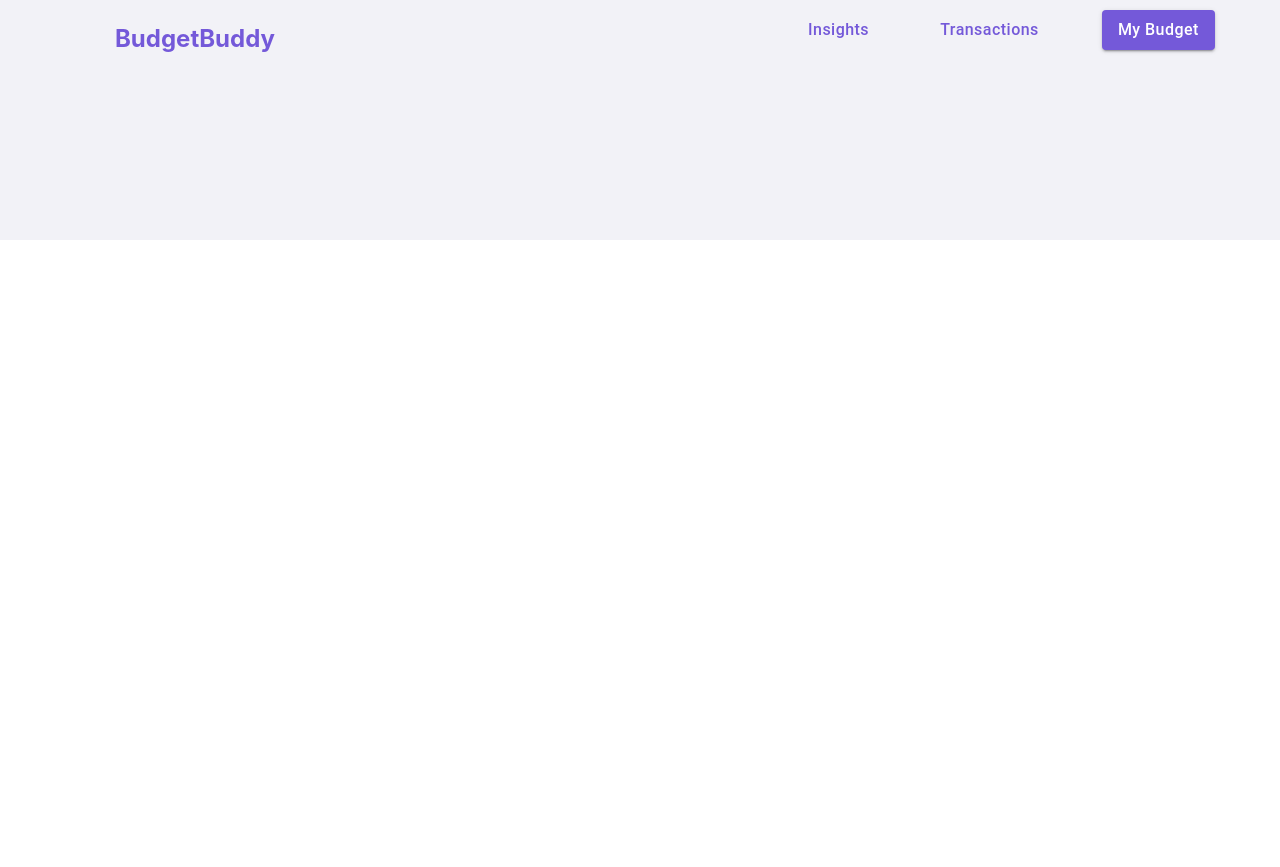
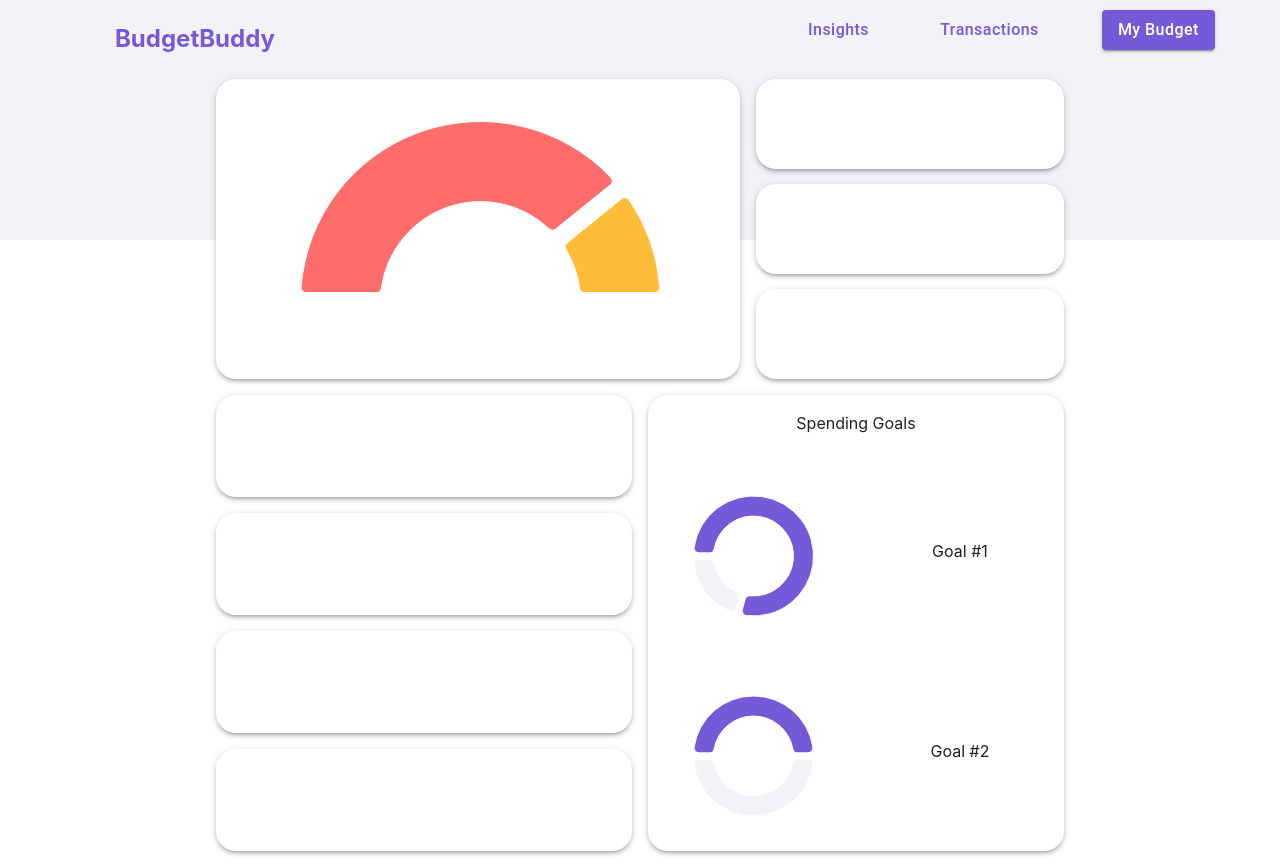
Before and after one commit to wisng/BudgetBuddy, a React (Vite) app in the folder frontend/: page /home in a window 1280 px wide. Before the commit the page ends 800 px from the top, so only its background shows below. Built offline with nearby package versions, Linux system fonts and the light colour scheme.

Commit message:
added home screen

```diff
--- a/frontend/package.json
+++ b/frontend/package.json
@@ -13,6 +13,7 @@
     "@emotion/react": "^11.13.3",
     "@emotion/styled": "^11.13.0",
     "@mui/material": "^6.1.6",
+    "@mui/x-charts": "^7.22.1",
     "react": "^18.3.1",
     "react-dom": "^18.3.1",
     "react-router-dom": "^6.27.0"
--- a/frontend/src/screens/Home.jsx
+++ b/frontend/src/screens/Home.jsx
@@ -1,13 +1,149 @@
 import React from "react";
-import { Typography, TextField, Button, Box, Link, Paper, Grid2 as Grid } from '@mui/material';
+import { Typography, TextField, Button, Box, Link, Paper, Grid2 as Grid } from "@mui/material";
+import { PieChart } from "@mui/x-charts/PieChart";
 import Navbar from "../components/Navbar";
 import Header from "../components/Header";
 
 const Home = () => {
   return (
-    <Box sx={{ flexGrow: 1}}>
-      <Header/>
-      <Navbar/>
+    <Box sx={{ flexGrow: 1 }}>
+      <Header />
+      <Navbar />
+      <Grid container spacing={2}>
+        <Grid size={2} sx={{}}></Grid>
+        <Grid container size={5} sx={{ height: "300px" }}>
+          <Paper elevation={3} sx={{ height: "100%", width: "100%", borderRadius: "20px" }}>
+            <Grid container sx={{ height: "100%" }}>
+              <Grid size={1} sx={{}}></Grid>
+              <Grid size={10} sx={{}}>
+                <PieChart
+                  colors={["#FE6C6C", "#FEBD38"]}
+                  series={[
+                    {
+                      startAngle: -90,
+                      endAngle: 90,
+                      innerRadius: 100,
+                      outerRadius: 180,
+                      paddingAngle: 5,
+                      cornerRadius: 5,
+                      cx: "65%",
+                      cy: "75%",
+                      data: [{ value: 80 }, { value: 20 }],
+                    },
+                  ]}
+                  height={300}
+                />
+              </Grid>
+              <Grid size={1} sx={{}}></Grid>
+            </Grid>
+          </Paper>
+        </Grid>
+        <Grid
+          container
+          size={3}
+          spacing={1}
+          sx={{
+            display: "flex",
+            flexDirection: "column",
+            justifyContent: "space-between",
+            alignItems: "center",
+            height: "300px",
+          }}
+        >
+          <Paper elevation={3} sx={{ height: "30%", width: "100%", borderRadius: "20px" }}></Paper>
+          <Paper elevation={3} sx={{ height: "30%", width: "100%", borderRadius: "20px" }}></Paper>
+          <Paper elevation={3} sx={{ height: "30%", width: "100%", borderRadius: "20px" }}></Paper>
+        </Grid>
+        <Grid size={2} sx={{}}></Grid>
+      </Grid>
+      <Grid container spacing={2} sx={{ marginTop: 2, marginBottom: 2 }}>
+        <Grid size={2} sx={{}}></Grid>
+        <Grid container size={4} sx={{}}>
+          <Paper elevation={3} sx={{ minHeight: "100px", width: "100%", borderRadius: "20px" }}></Paper>
+          <Paper elevation={3} sx={{ minHeight: "100px", width: "100%", borderRadius: "20px" }}></Paper>
+          <Paper elevation={3} sx={{ minHeight: "100px", width: "100%", borderRadius: "20px" }}></Paper>
+          <Paper elevation={3} sx={{ minHeight: "100px", width: "100%", borderRadius: "20px" }}></Paper>
+          {/* <Paper elevation={3} sx={{minHeight: "100px", width: "100%", borderRadius: "20px"}}></Paper> */}
+        </Grid>
+        <Grid
+          container
+          size={4}
+          spacing={1}
+          sx={{ display: "flex", flexDirection: "column", justifyContent: "space-between", alignItems: "center" }}
+        >
+          <Paper elevation={3} sx={{ minHeight: "300px", width: "100%", borderRadius: "20px" }}>
+            <Grid container>
+              <Grid size={2} sx={{}}></Grid>
+              <Grid size={8} sx={{}}>
+                <p>Spending Goals</p>
+              </Grid>
+              <Grid size={2} sx={{}}></Grid>
+            </Grid>
+            <Grid container>
+              <Grid size={6} sx={{}}>
+                <PieChart
+                  colors={["#7459D9", "#F2F2F7"]}
+                  series={[
+                    {
+                      data: [
+                        { id: 1, value: 80 },
+                        { id: 2, value: 20 },
+                      ],
+                      innerRadius: 40,
+                      outerRadius: 60,
+                      paddingAngle: 5,
+                      cornerRadius: 5,
+                      startAngle: -90,
+                      endAngle: 360,
+                      cx: 100,
+                      cy: 100,
+                    },
+                  ]}
+                  height={200}
+                />
+              </Grid>
+              <Grid
+                size={6}
+                sx={{ display: "flex", flexDirection: "column", justifyContent: "center", alignItems: "center" }}
+              >
+                <p>Goal #1</p>
+              </Grid>
+            </Grid>
+
+            <Grid container>
+              <Grid size={6} sx={{}}>
+                <PieChart
+                  colors={["#7459D9", "#F2F2F7"]}
+                  series={[
+                    {
+                      data: [
+                        { id: 1, value: 50 },
+                        { id: 2, value: 50 },
+                      ],
+                      innerRadius: 40,
+                      outerRadius: 60,
+                      paddingAngle: 5,
+                      cornerRadius: 5,
+                      startAngle: -90,
+                      endAngle: 360,
+                      cx: 100,
+                      cy: 100,
+                    },
+                  ]}
+                  height={200}
+                />
+              </Grid>
+              <Grid
+                size={6}
+                sx={{ display: "flex", flexDirection: "column", justifyContent: "center", alignItems: "center" }}
+              >
+                <p>Goal #2</p>
+              </Grid>
+            </Grid>
+          </Paper>
+        </Grid>
+        <Grid size={2} sx={{}}></Grid>
+      </Grid>
     </Box>
   );
 };
```
Also changed, not shown: 1 other file (tests, documents, lock files or other folders).
